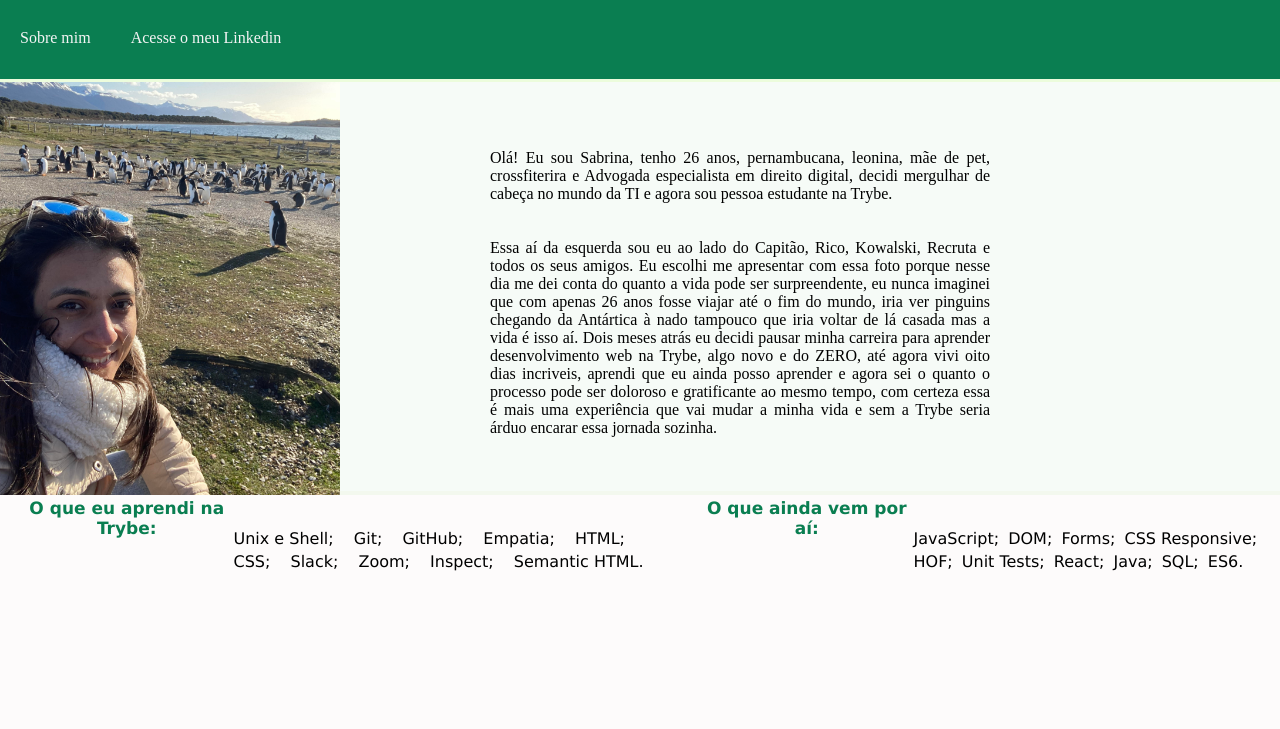
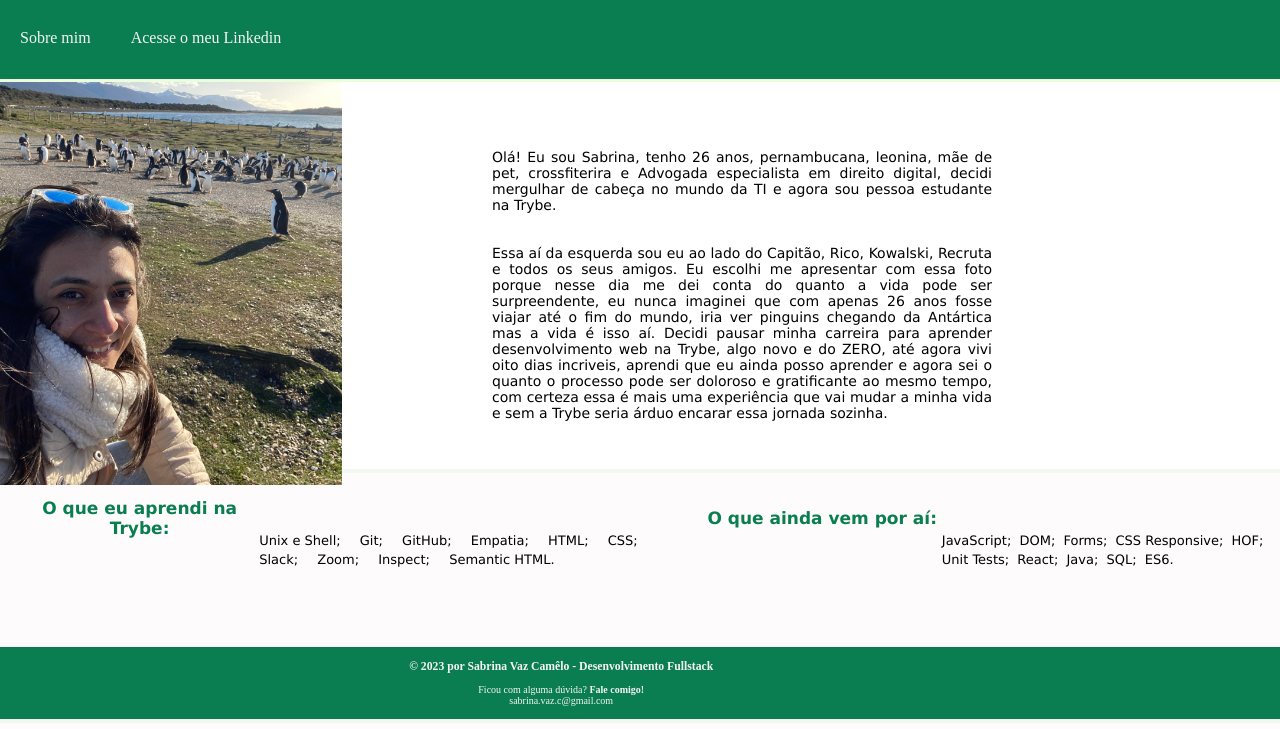
Before and after one commit to sabrinavazc/lessonslearned, a website: page index.html in a window 1280 px wide. Shown: the part 71-800 px from the top of the page. Drawn offline with Linux system fonts and the light colour scheme.

Commit message:
Inclusao do rodape e ajustes de tipo e tamanho de fonte

```diff
--- a/index.html
+++ b/index.html
@@ -1,5 +1,5 @@
 <!DOCTYPE html>
-<html lang="pt-BR";
+<html lang="pt-BR";>
 <head>
     <meta charset="UTF-8">
     <meta http-equiv="X-UA-Compatible" content="IE=edge">
@@ -28,12 +28,12 @@
         <img id="minha_foto" src="sabriscomospinguins.jpg">
         <div class="myself">
 
-            <p>
+            <aside>
                 Olá! Eu sou Sabrina, tenho 26 anos, pernambucana, leonina, mãe de pet, crossfiterira e Advogada especialista em direito digital, decidi mergulhar de cabeça no mundo da TI e agora sou pessoa estudante na Trybe.
-            </p>
+            </aside>
             <br><br>
             <article>
-                Essa aí da esquerda sou eu ao lado do Capitão, Rico, Kowalski, Recruta e todos os seus amigos. Eu escolhi me apresentar com essa foto porque nesse dia me dei conta do quanto a vida pode ser surpreendente, eu nunca imaginei que com apenas 26 anos fosse viajar até o fim do mundo, iria ver pinguins chegando da Antártica à nado tampouco que iria voltar de lá casada mas a vida é isso aí. Dois meses atrás eu decidi pausar minha carreira para aprender desenvolvimento web na Trybe, algo novo e do ZERO, até agora vivi oito dias incriveis, aprendi que eu ainda posso aprender e agora sei o quanto o processo pode ser doloroso e gratificante ao mesmo tempo, com certeza essa é mais uma experiência que vai mudar a minha vida e sem a Trybe seria árduo encarar essa jornada sozinha.
+                Essa aí da esquerda sou eu ao lado do Capitão, Rico, Kowalski, Recruta e todos os seus amigos. Eu escolhi me apresentar com essa foto porque nesse dia me dei conta do quanto a vida pode ser surpreendente, eu nunca imaginei que com apenas 26 anos fosse viajar até o fim do mundo, iria ver pinguins chegando da Antártica mas a vida é isso aí. Decidi pausar minha carreira para aprender desenvolvimento web na Trybe, algo novo e do ZERO, até agora vivi oito dias incriveis, aprendi que eu ainda posso aprender e agora sei o quanto o processo pode ser doloroso e gratificante ao mesmo tempo, com certeza essa é mais uma experiência que vai mudar a minha vida e sem a Trybe seria árduo encarar essa jornada sozinha.
             </article>
             <br><br><br>
         </div>
@@ -43,7 +43,7 @@
     <h2>O que eu aprendi na Trybe:</h2>
     <br>
     <!-- <section> </section>-->
-        <ol>
+        <ol id="licoes_aprendidas">
             <li> Unix e Shell;</li>
             <li> Git;</li>
             <li> GitHub;</li>
@@ -58,7 +58,7 @@
 
     <h2>O que ainda vem por aí:</h2>
     <br>
-        <ul>
+        <ul id="licoes_a_aprender">
             <li>JavaScript;</li>
             <li>DOM;</li>
             <li>Forms;</li>
@@ -71,4 +71,16 @@
             <li>ES6.</li>
         </ul>
 </section>
+
 <br><br><br>
+
+<footer>
+    <div id="rodape">
+            <h3>© 2023 por Sabrina Vaz Camêlo - Desenvolvimento Fullstack</h3>
+            <br><p>Ficou com alguma dúvida? <strong>Fale comigo!</strong></p>
+            <p>sabrina.vaz.c@gmail.com</p>
+    </div>
+</footer>
+
+</body>
+</html>
--- a/style.css
+++ b/style.css
@@ -4,7 +4,7 @@
 }
 
 body{
-    background-color: rgb(253,251,251);
+    background-color: rgb(253, 251, 251);
 }
 
 h2{
@@ -64,7 +64,7 @@ nav{
 }
 
 #minha_foto{
-    width: 340px;
+    width: 342px;
     position:relative;
     top: 58px;
 }
@@ -72,8 +72,10 @@ nav{
 .container_photo_article{
     display: flex;
     align-items:center;
-    background-color: rgb(246, 251, 247);
+    background-color: rgb(255, 255, 255);
     border-bottom: 4px solid rgb(243, 248, 238);
+    font-family: Verdana, Geneva, Tahoma, sans-serif;
+    font-size: 14px;
 }
 
 .myself{
@@ -89,6 +91,8 @@ nav{
     margin-top: 30px;
     display: flex;
     font-family: Verdana, Geneva, Tahoma, sans-serif;
+    height: 90px;
+    font-size: 13px;
 }
 .licoes_aprendidas {
      margin-top: 30px;
@@ -109,3 +113,19 @@ nav{
     padding-right: 15px;
     padding-top: 4px;
 }
+
+footer{
+    border-bottom: 4px solid rgb(243, 248, 238);
+    background-color: #0a7e51;
+    text-align: center;
+    display: flex;
+
+}
+
+#rodape{
+    font-size: 10px;
+    width: 31%;
+    padding: 1%;
+    color: whitesmoke;
+    margin-left: 350px;
+}
```
